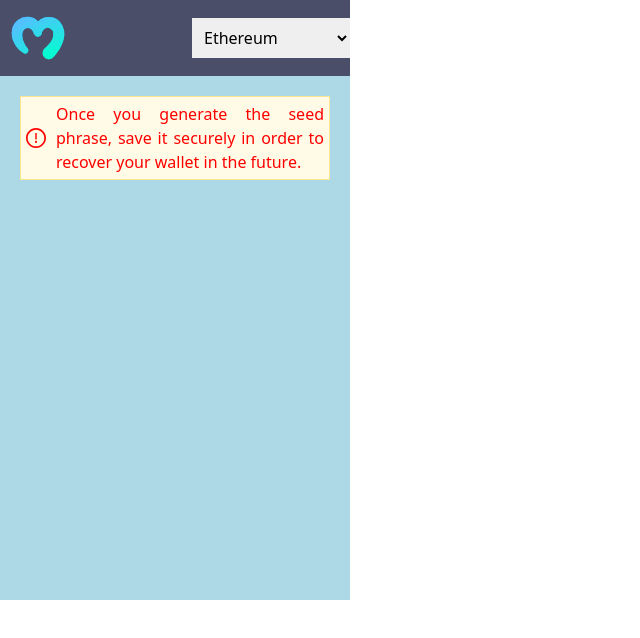
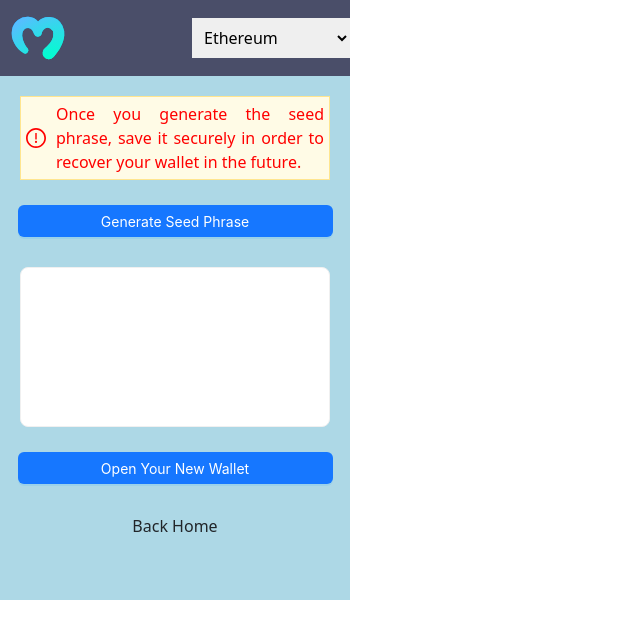
Before and after one commit to harshdhobe/Crypto_Wallet_Extension, a React (Vite) app: page /yourWallet in a window 1280 px wide. Shown: the top 638 px of the page, without its empty margins (0-640 px from the left). Built offline with nearby package versions, Linux system fonts and the light colour scheme.

Commit message:
add create wallet page

```diff
--- a/src/App.css
+++ b/src/App.css
@@ -76,3 +76,19 @@ select {
   gap: 10px;
   margin-top: 20px;
 }
+
+.seedPhraseContainer {
+  width: 310px;
+  min-height: 160px;
+  padding: 5px;
+  margin-top: 30px;
+}
+
+.frontPageBottom:hover {
+  color: gray;
+  cursor: pointer;
+}
+
+.frontPageBottom{
+  margin-top: 30px;
+}
--- a/src/components/CreateAccount.jsx
+++ b/src/components/CreateAccount.jsx
@@ -1,10 +1,12 @@
 import React from 'react'
 import { Button, Card } from "antd";
 import { ExclamationCircleOutlined } from "@ant-design/icons";
+import { useNavigate } from 'react-router-dom';
 
 
 
 const CreateAccount = () => {
+    const navigate = useNavigate();
     return (
         <div className='content'>
 
@@ -15,9 +17,17 @@ const CreateAccount = () => {
                     Once you generate the seed phrase, save it securely in order to
                     recover your wallet in the future.
                 </div>
+            </div>
+            <Button type="primary" className='frontPageButton'>Generate Seed Phrase</Button>
+            <Card className='seedPhraseContainer'></Card>
+            <Button type="primary" className='frontPageButton'>Open Your New Wallet</Button>
+
+            <p className='frontPageBottom'
+                onClick={() => navigate("/")}
+            >Back Home</p>
 
 
-            </div>
+
 
         </div>
     )
```
